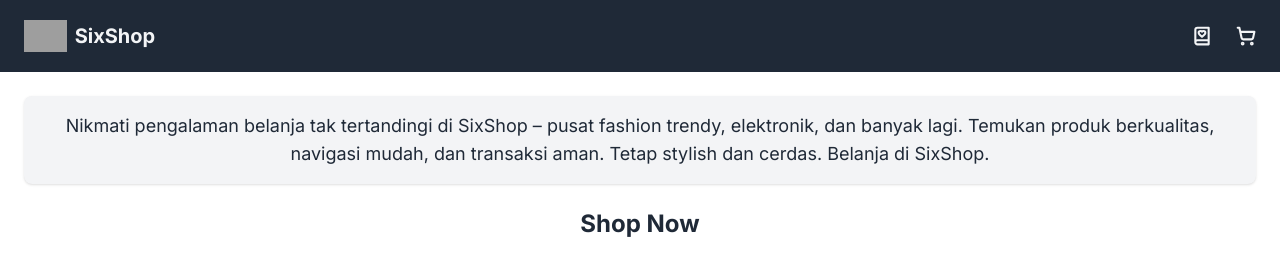
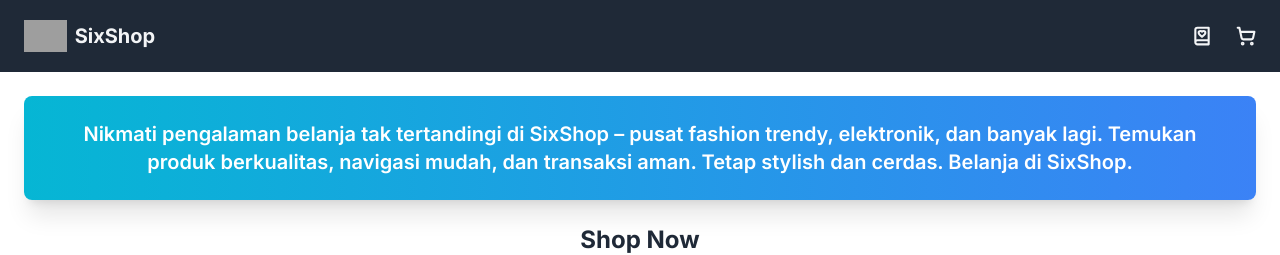
Before and after one commit to Abiiarm/SixShop, a React (Vite) app: page / in a window 1280 px wide. Shown: the top 255 px of the page. Built offline with nearby package versions, Linux system fonts and the light colour scheme; no server answers; grey boxes are pictures that could not be loaded.

Commit message:
Update intro 2

```diff
--- a/src/App.jsx
+++ b/src/App.jsx
@@ -38,8 +38,8 @@
     <div className={isAnyModalOpen ? "overflow-hidden" : ""}>
       <Header onOpenCart={() => toggleModal("cart")} onOpenWishlist={() => toggleModal("wishlist")} />
       <main className="container mx-auto mt-24 min-h-[calc(100vh-189px)] max-w-7xl px-5 sm:px-6">
-        <div className="rounded-lg bg-gray-100 p-4 text-center shadow">
-          <p className="text-lg text-gray-800">
+        <div className="rounded-lg bg-gradient-to-r from-cyan-500 to-blue-500 p-6 text-center shadow-xl">
+          <p className="text-xl font-semibold text-white">
             Nikmati pengalaman belanja tak tertandingi di SixShop – pusat fashion trendy, elektronik, dan banyak lagi. Temukan produk berkualitas, navigasi mudah, dan transaksi aman. Tetap stylish dan cerdas. Belanja di SixShop.
           </p>
         </div>
```
